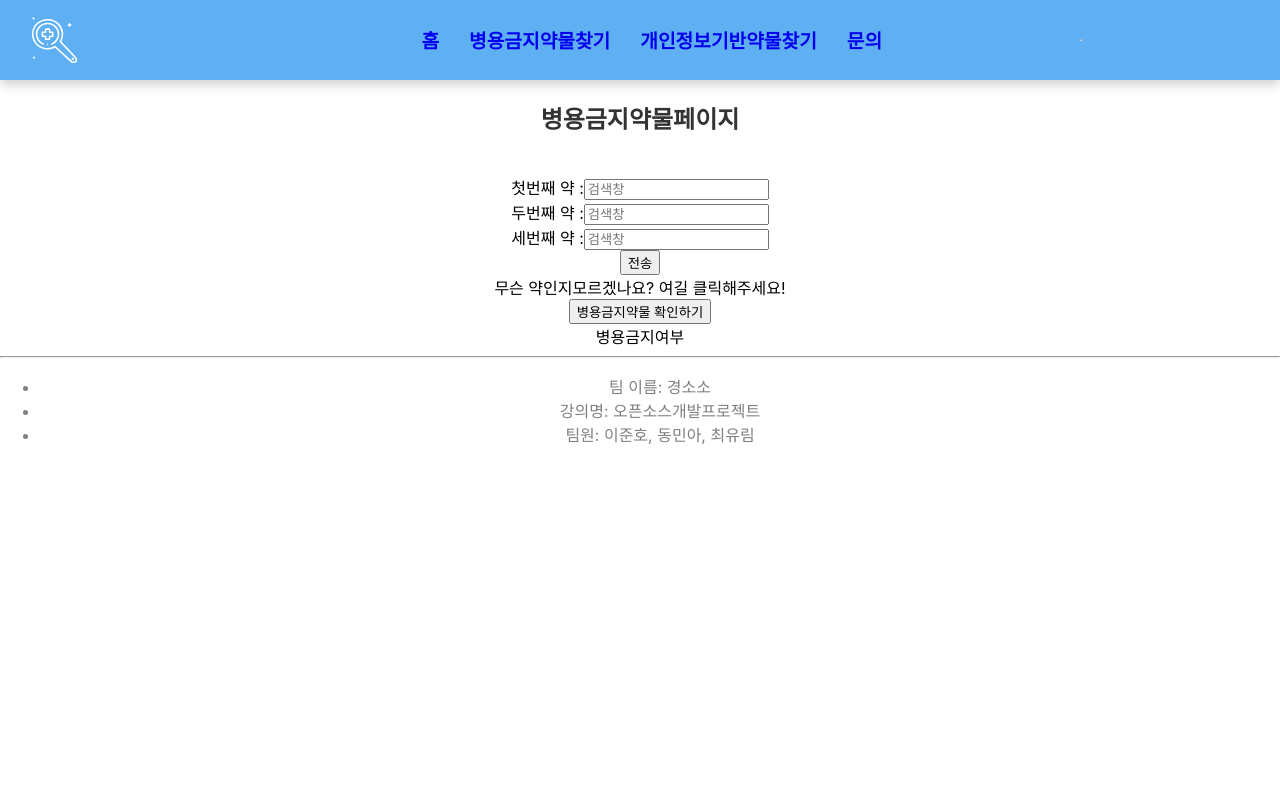
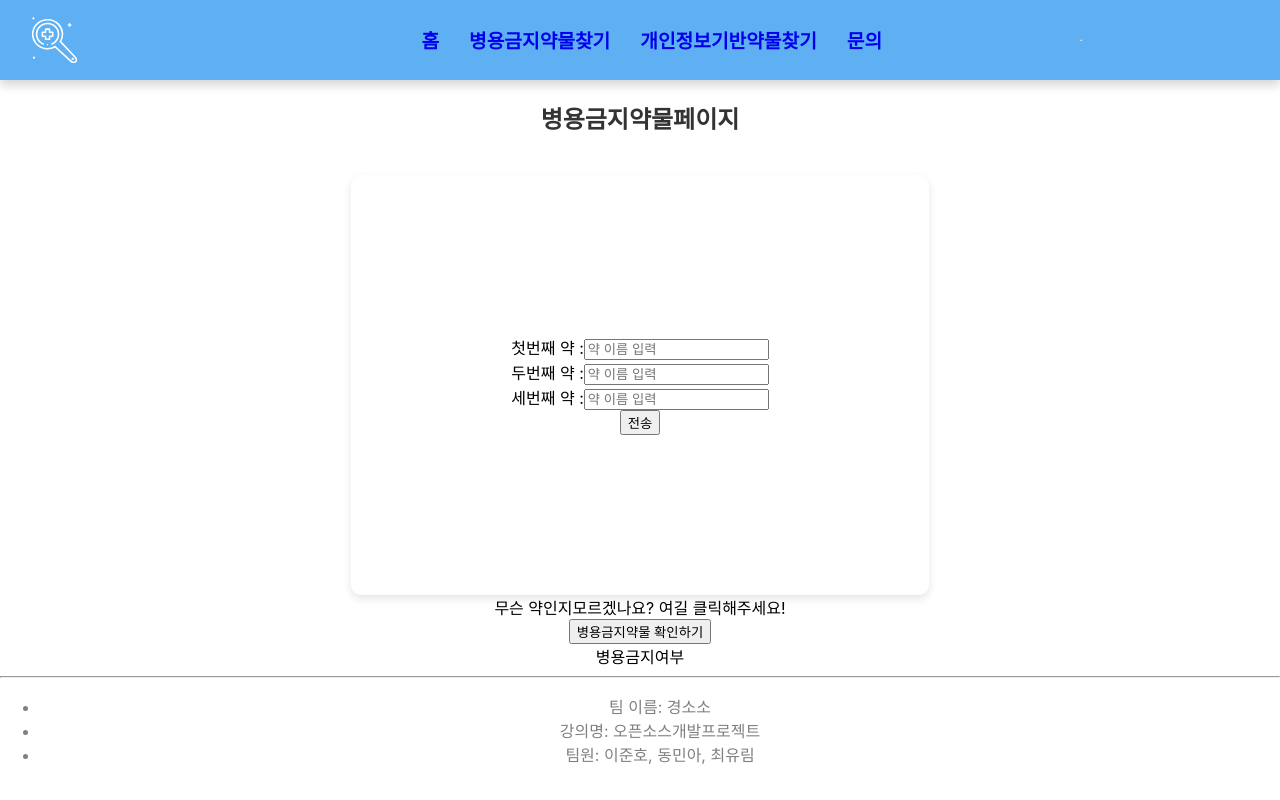
Before and after one commit to LovellR/GSS_Project, a React (Create React App) app in the folder oss-project/: page /search in a window 1280 px wide. Built offline with nearby package versions, Linux system fonts and the light colour scheme.

Commit message:
약 입력하는 container 수정

```diff
--- a/oss-project/src/JS/Search.js
+++ b/oss-project/src/JS/Search.js
@@ -37,15 +37,15 @@ const Search = () => {
                 <div className="medicine">
                     <div className="medicine-info">
                         <span>첫번째 약 :</span>
-                        <input type="text" placeholder="검색창" value={firstMedicine} onChange={(e)=> setFirstMedicine(e.target.value)}/>
+                        <input type="text" placeholder="약 이름 입력" value={firstMedicine} onChange={(e)=> setFirstMedicine(e.target.value)}/>
                     </div>
                     <div className="medicine-info">
                         <span>두번째 약 :</span>
-                        <input type="text" placeholder="검색창" value={secondMedicine} onChange={(e)=> setSecondMedicine(e.target.value)}/>
+                        <input type="text" placeholder="약 이름 입력" value={secondMedicine} onChange={(e)=> setSecondMedicine(e.target.value)}/>
                     </div>
                     <div className="medicine-info">
                         <span>세번째 약 :</span>
-                        <input type="text" placeholder="검색창" value={thirdMedicine} onChange={(e)=> setThirdMedicine(e.target.value)}/>
+                        <input type="text" placeholder="약 이름 입력" value={thirdMedicine} onChange={(e)=> setThirdMedicine(e.target.value)}/>
                     </div>
                     <button onClick={handleSubmit}>전송</button>
                 </div>
--- a/oss-project/src/JS/css/Search.css
+++ b/oss-project/src/JS/css/Search.css
@@ -8,3 +8,17 @@ h2 {
 .no-border {
     border-bottom: none !important;
 }
+
+.medi-container {
+    display: flex;
+    justify-content: center;
+    align-items: center;
+    margin-top: 20px;
+}
+
+.medicine {
+    background-color: #fff;
+    padding: 20vh;
+    border-radius: 10px;
+    box-shadow: 0 4px 8px rgba(0, 0, 0, 0.1);
+}
```
